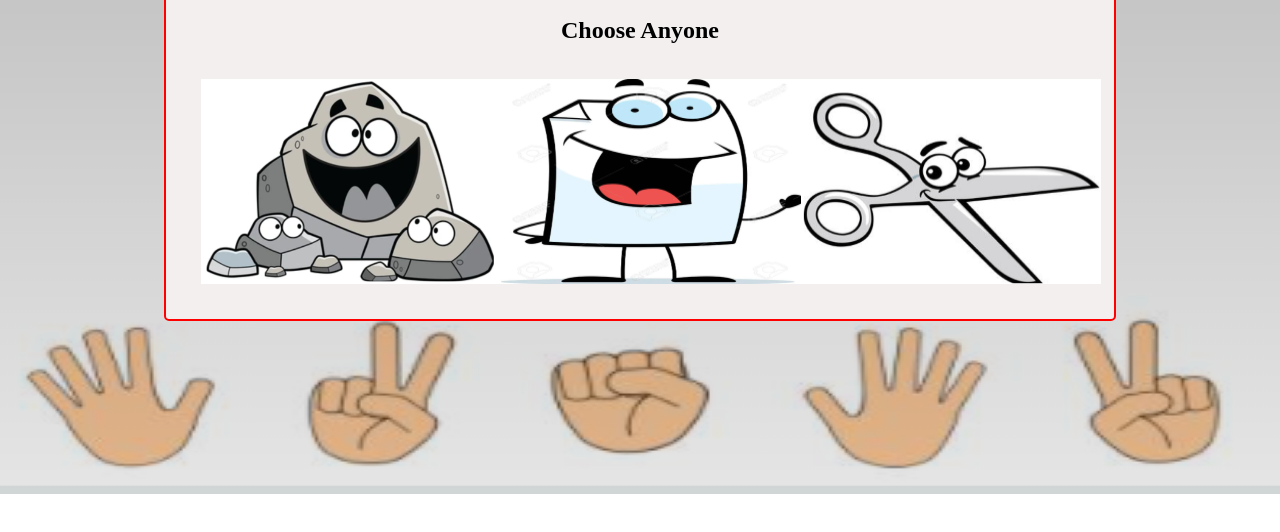
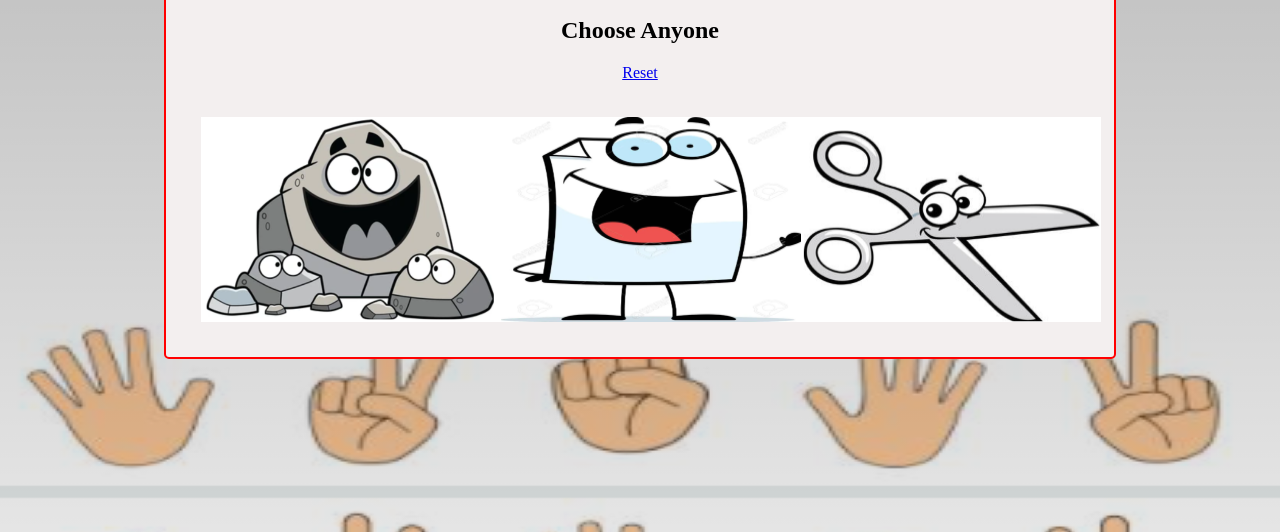
Before and after one commit to atulbansal82/Rock-Paper-Scissor, a plain HTML site: page index.html in a window 1280 px wide. Shown: the part 307-839 px from the top of the page. Before the commit the page ends 801 px from the top, so only its background shows below. Drawn offline with Linux system fonts and the light colour scheme.

Commit message:
Update index.html

```diff
--- a/index.html
+++ b/index.html
@@ -15,7 +15,7 @@
         <h2 id='choose'>Choose Anyone</h2>
 
         <div id="reset">
-            <!-- <a class="btn" href="http://127.0.0.1:5500/challenge2.html">Reset</a> -->
+             <a class="btn" href="https://atul6026.github.io/Rock-Paper-Scissor/">Reset</a>
         </div>
         <div class="flex-box" id="answer">
          <img src="images/rock.png" alt="rock" id="rock" onclick="rpsGame(this)">
```
